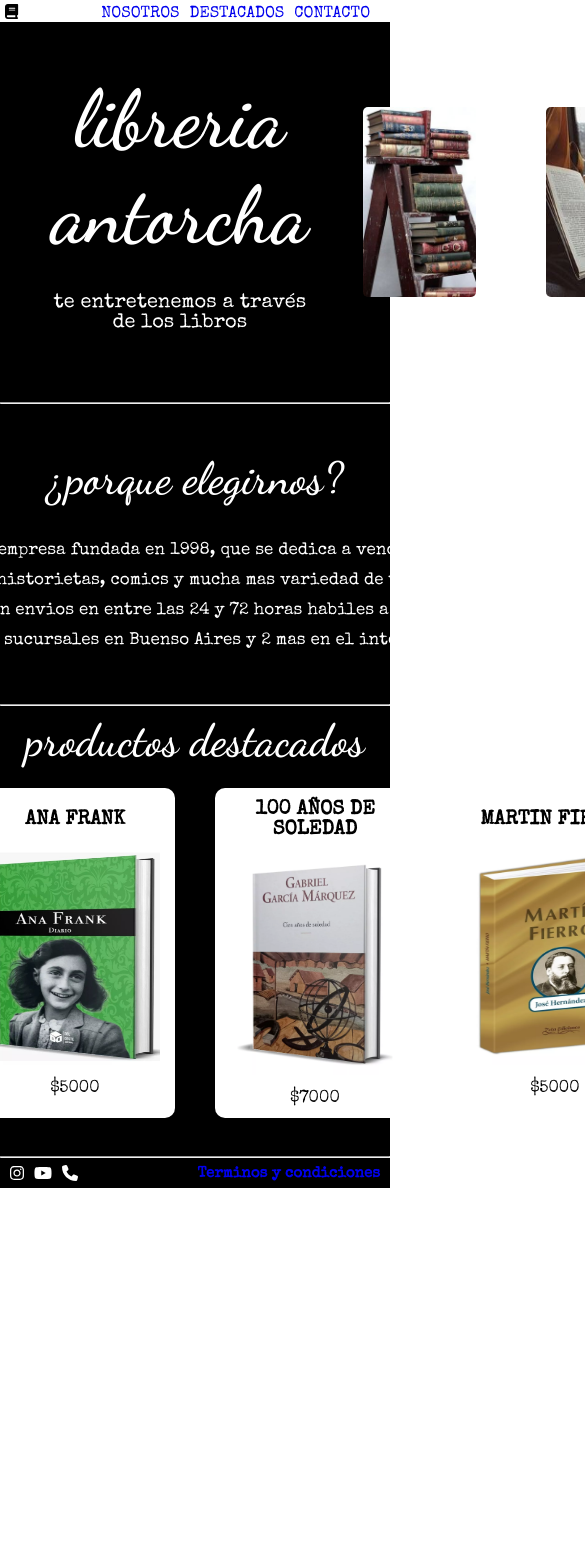
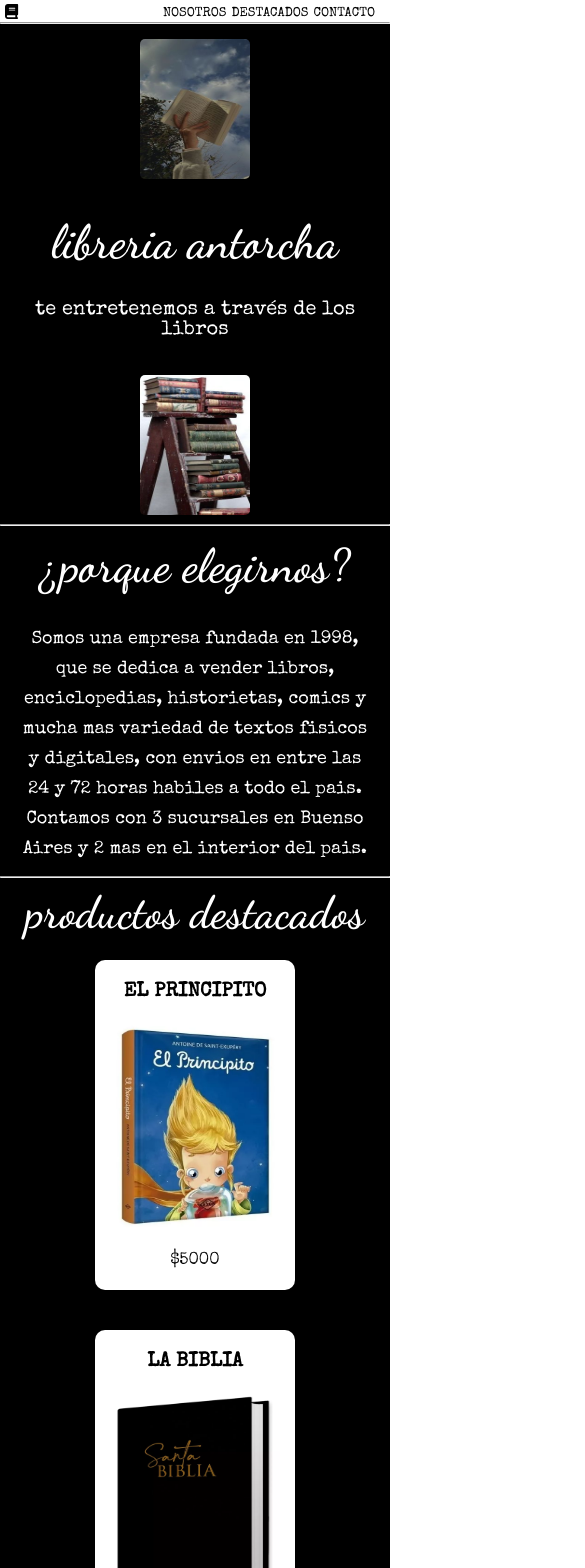
Before and after one commit to Brunoariza05/react-e1, a React (Create React App) app: page / in a window 390 px wide. Shown: the top 1568 px of the page, 585 px wide, since content can reach past the window. Before the commit the page ends 1188 px from the top, so only its background shows below. Built offline with nearby package versions, Linux system fonts and the light colour scheme; the HTML template or start-up script is replaced by a standard one; a web font is replaced by a local one.

Commit message:
mediaqueries y logo arreglados

```diff
--- a/public/index.html
+++ b/public/index.html
@@ -2,7 +2,7 @@
 <html lang="en">
   <head>
     <meta charset="utf-8" />
-    <link rel="icon" href="/logo.jpg" />
+    <link rel="icon" href="./imagenes/logo-removebg-preview (1).png" />
     <meta name="viewport" content="width=device-width, initial-scale=1" />
     <meta name="theme-color" content="#000000" />
     <meta
--- a/src/componentes/Hero.jsx
+++ b/src/componentes/Hero.jsx
@@ -4,14 +4,14 @@ import '../hojas-de-estilo/Hero.css';
 const Hero = () => {
     return (
         <section className="hero" id="NOSOTROS">
-        <img src="/imagenes/books.jpg" className="heroi"/>
+        <img src="/imagenes/books.jpg" className="heroi" id="img-no"/>
         <img src="/imagenes/books2.jpg" className="heroi"/>
         <div id="contenedor-hero">
         <h2 id="titulo">libreria antorcha</h2>
         <p id="subtitulo">te entretenemos a través de los libros</p>
         </div>
         <img src="/imagenes/books3.jpg"className="heroi"/>
-        <img src="/imagenes/books4.jpg"className="heroi"/>
+        <img src="/imagenes/books4.jpg"className="heroi" id="img-no"/>
         </section>
     )
 };
--- a/src/componentes/Nav.jsx
+++ b/src/componentes/Nav.jsx
@@ -8,9 +8,9 @@ const Nav = () => {
          <nav className="nav">
             <FontAwesomeIcon icon={faBook} className="logo"/>
             <ul>
-                <li><a href="#NOSOTROS">NOSOTROS</a></li>
-                <li><a href="#DESTACADOS">DESTACADOS</a></li>
-                <li><a href="#CONTACTO">CONTACTO</a></li>
+                <li><a href="#NOSOTROS" id="lista">NOSOTROS</a></li>
+                <li><a href="#DESTACADOS" id="lista">DESTACADOS</a></li>
+                <li><a href="#CONTACTO" id="lista">CONTACTO</a></li>
             </ul>
          </nav>
     );
--- a/src/hojas-de-estilo/Hero.css
+++ b/src/hojas-de-estilo/Hero.css
@@ -29,3 +29,92 @@
     margin-right: 35px;
     margin-left: 35px;
 }
+
+@media (min-width: 320px) and (max-width: 612px) {
+    /* nav */
+    #titulo{
+        font-size: 47px;
+    }
+    #subtitulo {
+        font-size: 20px;
+    }
+    .hero {
+        display: flex;
+        flex-wrap: wrap;
+        height: 500px;
+        width: 100%;
+    }
+    .heroi {
+        height: 140px;
+        width: 110px;
+    }
+    #img-no {
+        display: none;
+    }
+}
+
+@media (min-width: 613px) and (max-width: 767px) {
+    /* hero */
+    #titulo{
+        font-size: 47px;
+    }
+    #subtitulo {
+        font-size: 20px;
+    }
+    .hero {
+        display: flex;
+        flex-wrap: wrap;
+        height: 700px;
+        width: 100%;
+    }
+    .heroi {
+        height: 160px;
+        width: 130px;
+    }
+    #img-no {
+        display: flex;
+    }
+    #contenedor-hero {
+        width: 150%;
+        margin: 15px;
+    }
+}
+
+@media (min-width: 767px) and (max-width: 1023px) {
+    #titulo{
+        font-size: 47px;
+    }
+    #subtitulo {
+        font-size: 20px;
+    }
+    .hero {
+        display: flex;
+        height: 500px;
+        width: 100%;
+    }
+    .heroi {
+        height: 30vw;
+        width: 20vw;
+    }
+    #img-no {
+        display: none;
+    }
+}
+
+@media (min-width: 1023px) and (max-width: 1500px) {
+    #titulo{
+        font-size: 47px;
+    }
+    #subtitulo {
+        font-size: 20px;
+    }
+    .hero {
+        display: flex;
+        height: 500px;
+        width: 100%;
+    }
+    .heroi {
+        height: 15vw;
+        width: 10vw;
+    }
+}
--- a/src/hojas-de-estilo/Hero2.css
+++ b/src/hojas-de-estilo/Hero2.css
@@ -21,3 +21,19 @@
     width: 680px;
     line-height: 30px;
 }
+
+@media (min-width: 320px) and (max-width: 767px) {
+    /* hero 2 */
+    .Hero2 {
+        width: 100%;
+        flex-wrap: wrap;
+        height: 350px;
+    }
+    #hero2-titulo {
+        font-size: 47px;
+    }
+    #hero2-subtitulo {
+        width: 90%;
+        font-size: 18px;
+    }
+}
--- a/src/hojas-de-estilo/Nav.css
+++ b/src/hojas-de-estilo/Nav.css
@@ -5,22 +5,22 @@
     justify-content: space-between;
     height: 22px;
     align-items: center;
-    position: fixed;
-  top: 0;
-  left: 0;
-  width: 100%;
+    top: 0;
+    left: 0;
+    width: 100%;
 }
 
 ul {
+    right: 0;
     display: flex;
-    justify-content: center;
+    justify-content: space-around;
     align-items: center;
     list-style: none;
     margin-right: 10px;
 }
 
 li {
-    margin-right: 10px;
+    margin-right: 5px;
     margin-top: 5px;
     font-family: special Elite;
     color: black;
@@ -44,3 +44,17 @@ a:visited {
 a {
     text-decoration: none;
 }
+
+#lista {
+    color: black;
+}
+
+@media (min-width: 320px) and (max-width: 767px) {
+    /* nav */
+    .nav {
+        width: 100%;
+    }
+    li {
+        font-size: 13px;
+    }
+}
--- a/src/hojas-de-estilo/Products.css
+++ b/src/hojas-de-estilo/Products.css
@@ -40,3 +40,66 @@ img {
     border-radius: 5px;
     margin: 15px;
 }
+
+@media (min-width: 320px) and (max-width: 612px) {
+    /* productows */
+    .products {
+        display: flex;
+        flex-direction: column;
+        height: 2300px;
+        width: 100%;
+        text-align: center;
+    }
+    .contenedor-productos {
+        justify-content: center;
+        align-items: center;
+        display: flex;
+        flex-direction: column;
+    }
+}
+
+@media (min-width: 613px) and (max-width: 767px) {
+    /* productows */
+    .products {
+        display: flex;
+        flex-direction: column;
+        height: 1200px;
+        width: 100%;
+        text-align: center;
+    }
+    .contenedor-productos {
+        width: 80%;
+        justify-content: center;
+        align-items: center;
+        display: flex;
+        flex-wrap: wrap;
+    }
+}
+
+@media (min-width: 767px) and (max-width: 1023px) {
+    .products {
+        width: 100%;
+        height: 100%;
+    }
+    .contenedor-productos {
+        width: 93%;
+        justify-content: center;
+        align-items: center;
+        display: flex;
+        flex-wrap: wrap;
+    }
+}
+
+@media (min-width: 1023px) and (max-width: 1500px) {
+    .products {
+        width: 100%;
+        height: 100%;
+    }
+    .contenedor-productos {
+        width: 100%;
+        justify-content: center;
+        align-items: center;
+        display: flex;
+        flex-wrap: wrap;
+    }
+}
```
Also changed, not shown: public/imagenes/logo-removebg-preview (1).png (added), public/imagenes/logo.jpg.
